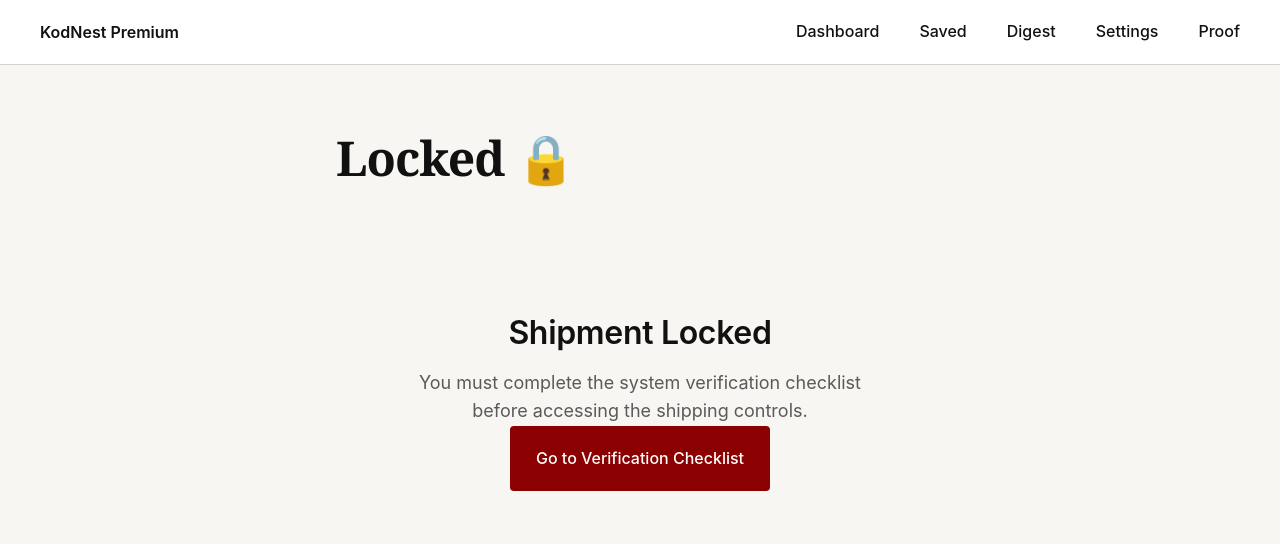
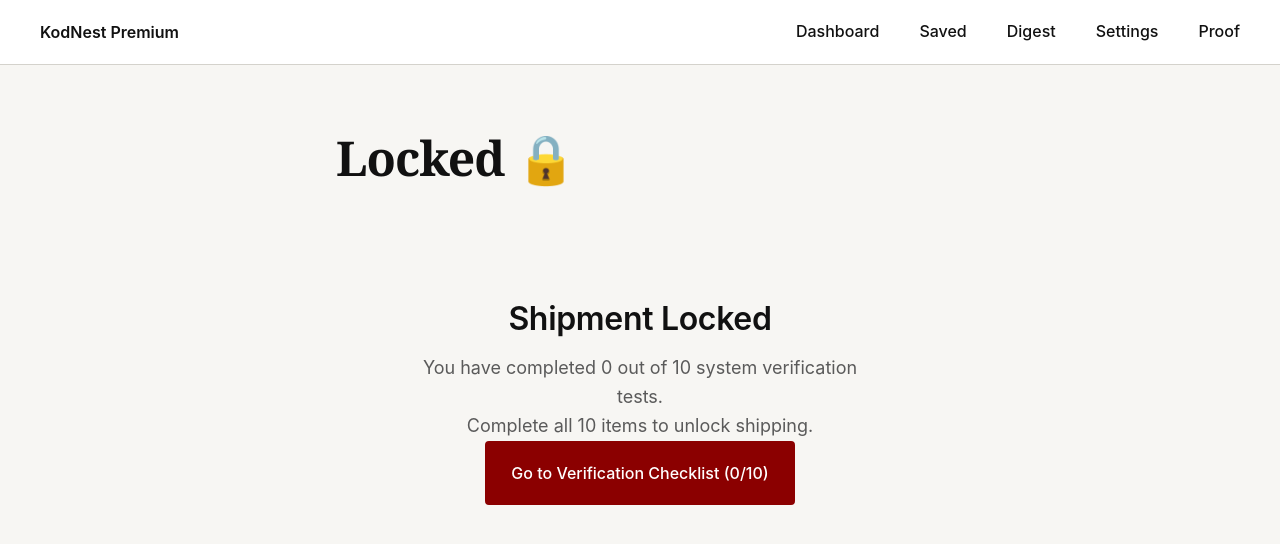
Before and after one commit to Divya07-22/Job-Notification, a React (Vite) app: page /jt/08-ship in a window 1280 px wide. Shown: the top 544 px of the page. Built offline with nearby package versions, Linux system fonts and the light colour scheme.

Commit message:
Improve: Show test progress on Ship Lock screen

```diff
--- a/src/pages/Ship.jsx
+++ b/src/pages/Ship.jsx
@@ -1,12 +1,14 @@
 import { useState, useEffect } from 'react';
 import { Link } from 'react-router-dom';
-import { isReadyToShip } from '../utils/testManager';
+import { isReadyToShip, getTestProgress } from '../utils/testManager';
 
 export default function Ship() {
     const [isReady, setIsReady] = useState(false);
+    const [progress, setProgress] = useState({ passed: 0, total: 10 });
 
     useEffect(() => {
         setIsReady(isReadyToShip());
+        setProgress(getTestProgress());
     }, []);
 
     if (!isReady) {
@@ -17,10 +19,12 @@ export default function Ship() {
                     <div className="empty-state__content">
                         <h2 className="empty-state__title">Shipment Locked</h2>
                         <p className="empty-state__message">
-                            You must complete the system verification checklist before accessing the shipping controls.
+                            You have completed {progress.passed} out of {progress.total} system verification tests.
+                            <br />
+                            Complete all 10 items to unlock shipping.
                         </p>
                         <Link to="/jt/07-test" className="btn btn--primary">
-                            Go to Verification Checklist
+                            Go to Verification Checklist ({progress.passed}/{progress.total})
                         </Link>
                     </div>
                 </div>
```
